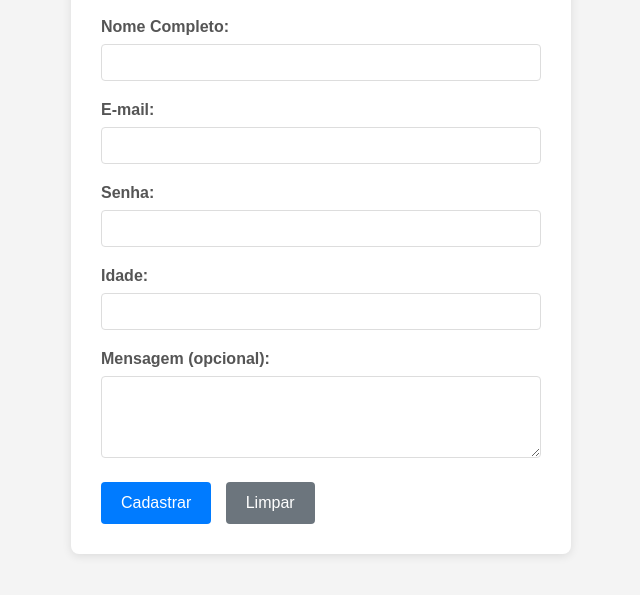
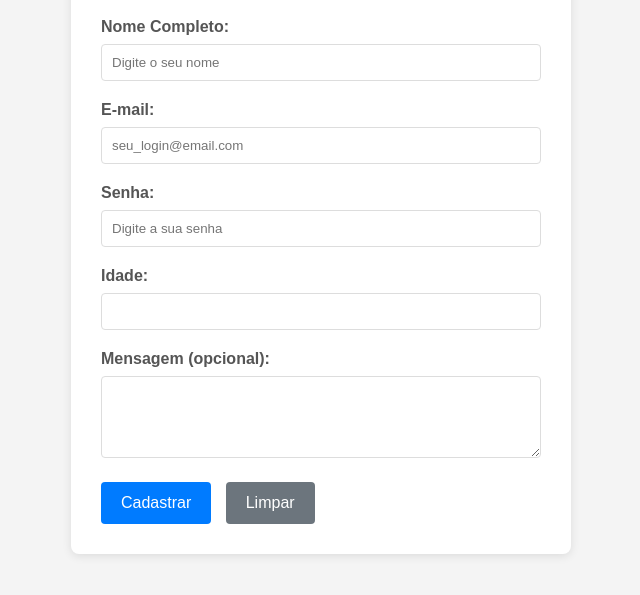
Before and after one commit to caduvieira1974/Codigos_Git_GitHub, a plain HTML site: page index.html in a window 1280 px wide. Shown: the part 169-764 px from the top of the page, without its empty margins (319-959 px from the left). Drawn offline with Linux system fonts and the light colour scheme.

Commit message:
Adicionando a tag placeholder nos campos do formulário

```diff
--- a/index.html
+++ b/index.html
@@ -10,13 +10,13 @@
     <form action="#" method="GET">
         <h1>Cadastro de Usuários</h1>
         <label for="nome">Nome Completo:</label>
-        <input type="text" id="nome" name="nome" required>
+        <input type="text" id="nome" name="nome"  placeholder="Digite o seu nome" required>
 
         <label for="email">E-mail:</label>
-        <input type="email" id="email" name="email" required>
+        <input type="email" id="email" name="email" placeholder="seu_login@email.com" required>
 
         <label for="senha">Senha:</label>
-        <input type="password" id="senha" name="senha" required>
+        <input type="password" id="senha" name="senha" placeholder="Digite a sua senha" required>
 
         <label for="idade">Idade:</label>
         <input type="number" id="idade" name="idade" required>
```
